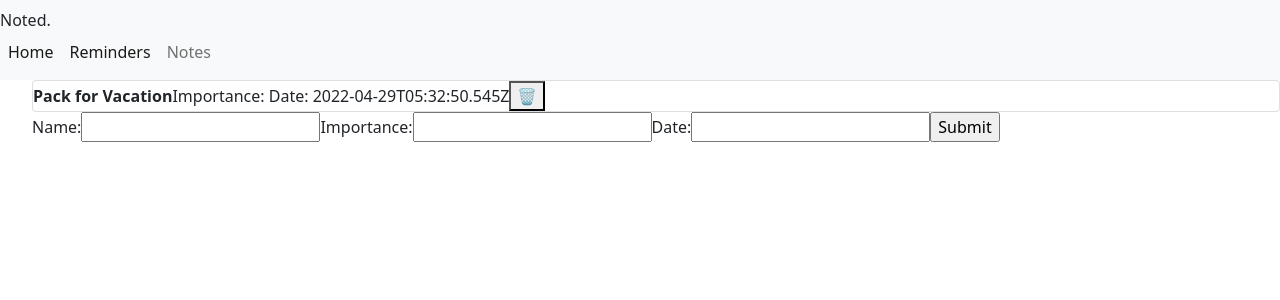
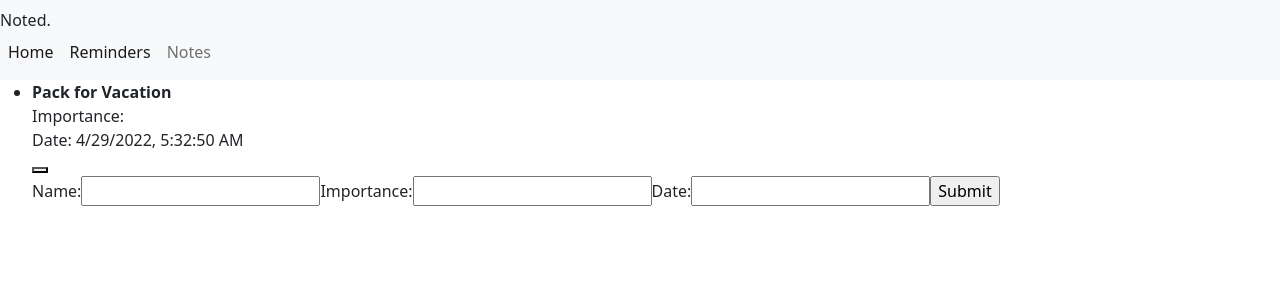
Before and after one commit to emilybbragg/noted, a React (Create React App) app: page /reminderlist in a window 1280 px wide. Shown: the top 300 px of the page. Built offline with nearby package versions, Linux system fonts and the light colour scheme; data requests are answered from the project's data file.

Commit message:
Add classnames for CSS

```diff
--- a/src/Components/Reminder.js
+++ b/src/Components/Reminder.js
@@ -1,18 +1,27 @@
-import React from "react";
+import React, { useEffect, useState } from "react";
 
 function Reminder( {reminder, handleReminderDeleteClick} ) {
+  const [dateToDisplay, setDateToDisplay] = useState("")
 
+  useEffect(() => {
+    console.log(reminder)
+    const dateObj = new Date(reminder.date)
+    setDateToDisplay(dateObj.toLocaleString('en-US'))
+  }, [reminder])
 
     return (
-        <li className="card">
-          <div className="details">
-            <strong>{reminder.name}</strong>
-            <span>Importance: {reminder.importance}</span>
-            <span>Date: {reminder.date}</span>
-            <button className="emoji-button delete" onClick={() => handleReminderDeleteClick(reminder)}>🗑</button>
-          </div>
-        </li>
-      );
-    }
+      <div className="reminderItemContainer">
+      <li className="reminderItems">
+          <strong>{reminder.name}</strong>
+          <br></br>
+          <span>Importance: {reminder.importance}</span>
+          <br></br>
+          <span>Date: {dateToDisplay}</span>
+          <br></br>
+          <button className="deleteButton" class="gg-trash" onClick={() => handleReminderDeleteClick(reminder)}></button>
+      </li>
+      </div>
+    );
+}
 
 export default Reminder;
```
